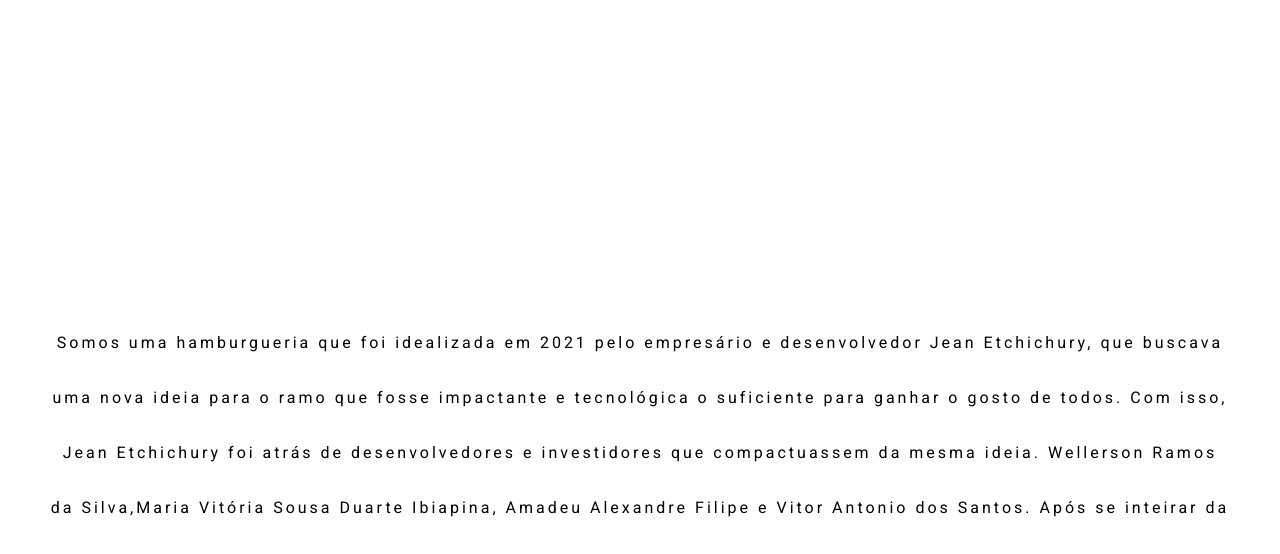
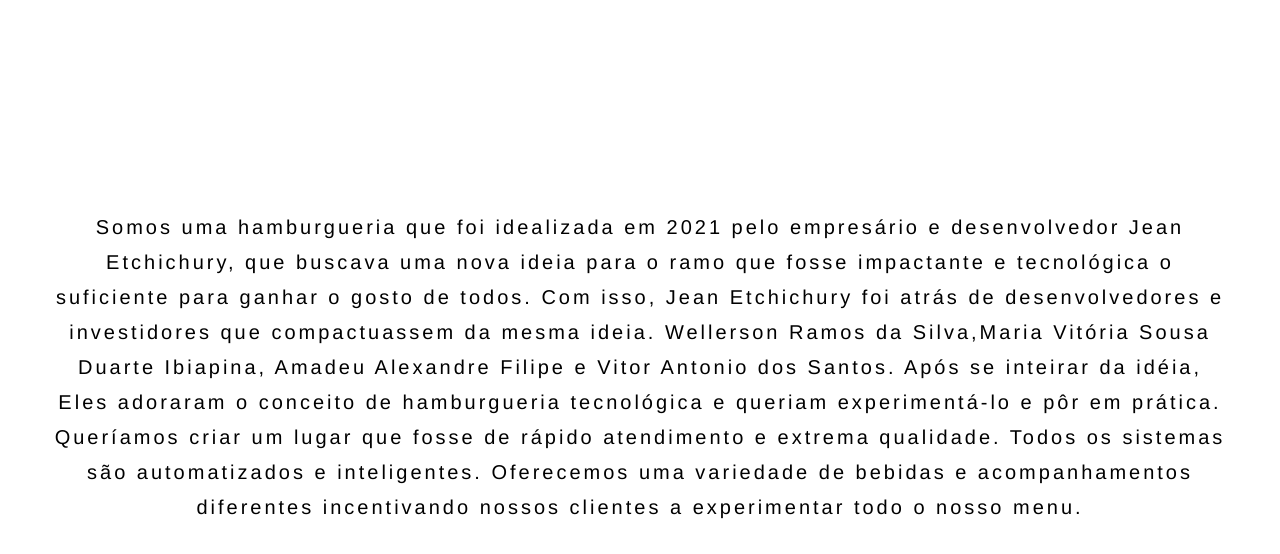
Before and after one commit to V1t0r1a-C001/hamburgueria-m5, a React app: page /about in a window 1280 px wide. Shown: the part 240-794 px from the top of the page. Built offline with nearby package versions, Linux system fonts and the light colour scheme.

Commit message:
definição de fonte

```diff
--- a/src/sass/components/_about.scss
+++ b/src/sass/components/_about.scss
@@ -10,15 +10,21 @@
     .contabout{
         display: grid;
         grid-template-rows: 1fr 2fr;
+        font-size: 20px;
+        font-family: 'Trebuchet MS', 'Lucida Sans Unicode', 'Lucida Grande', 'Lucida Sans', Arial, sans-serif;
     }
 
 
     .texto{
+
         width: 100%;
         font-size: 12pt;
         text-align: center;
         letter-spacing: 3px;
-        line-height: 55px;
+        line-height: 35px;
+        font-family: 'Franklin Gothic Medium', 'Arial Narrow', Arial, sans-serif;
+        font-size: 20px;
+
 
     }
 text-align: justify;
```
